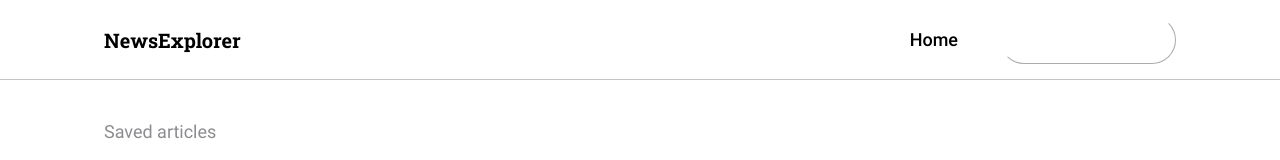
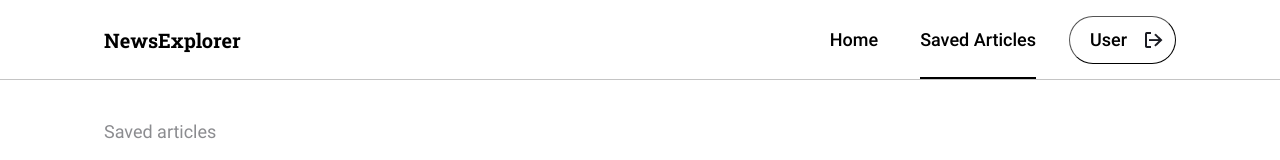
Before and after one commit to ttruedell/newsExplorer, a React (Vite) app: page /saved-news in a window 1280 px wide. Shown: the top 160 px of the page. Built offline with nearby package versions, Linux system fonts and the light colour scheme.

Commit message:
fix: correcting bookmark hover effect when not logged in

```diff
--- a/src/components/App/App.jsx
+++ b/src/components/App/App.jsx
@@ -14,7 +14,7 @@ import { signUp, signIn } from "../../utils/auth";
 
 function App() {
   const [currentUser, setCurrentUser] = useState(null);
-  const [loggedIn, setLoggedIn] = useState(false);
+  const [loggedIn, setLoggedIn] = useState(true);
   const [activeModal, setActiveModal] = useState("");
 
   const [email, setEmail] = useState("");
--- a/src/components/NewsCard/NewsCard.jsx
+++ b/src/components/NewsCard/NewsCard.jsx
@@ -20,7 +20,7 @@ function NewsCard({ card, loggedIn }) {
           className="news-card__header-container
         news-card__header-container_save"
         >
-          {loggedIn && (
+          {!loggedIn && (
             <h2
               className="news-card__confirm-bookmark"
               style={{
```
